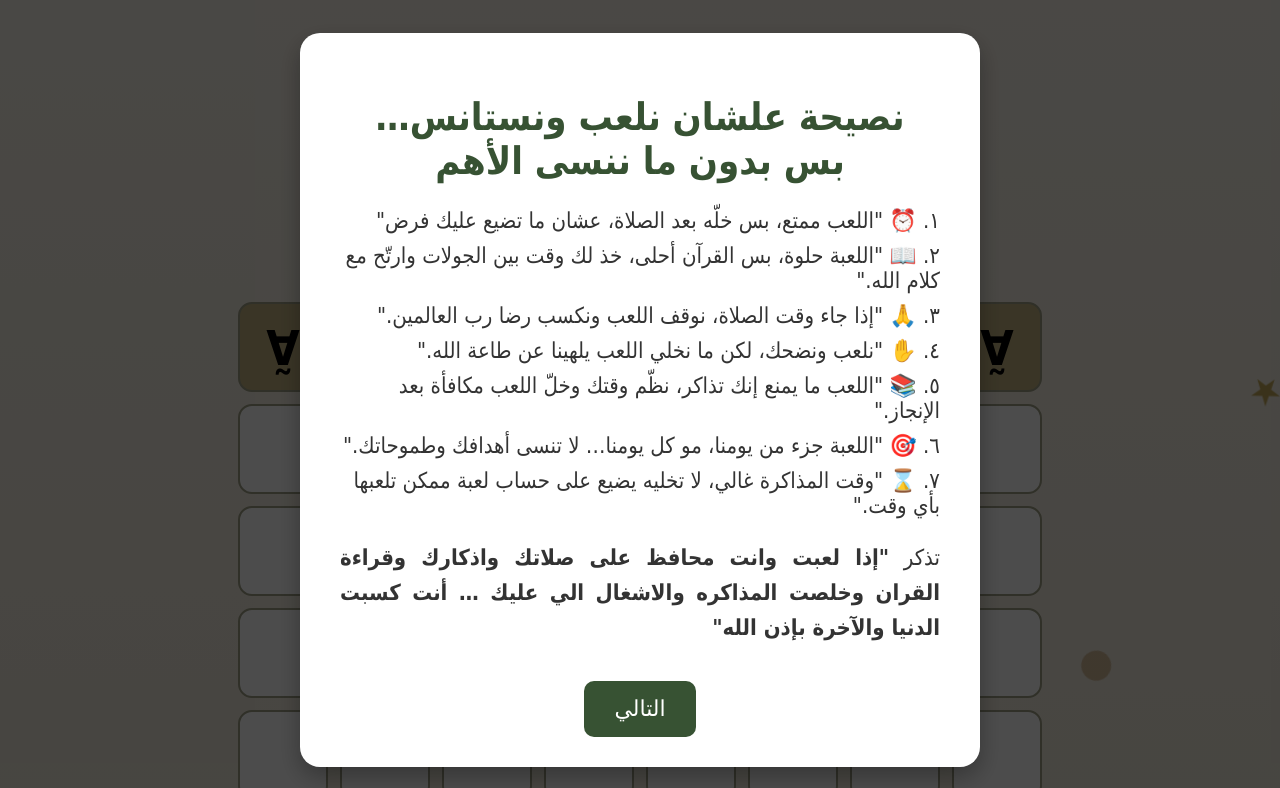
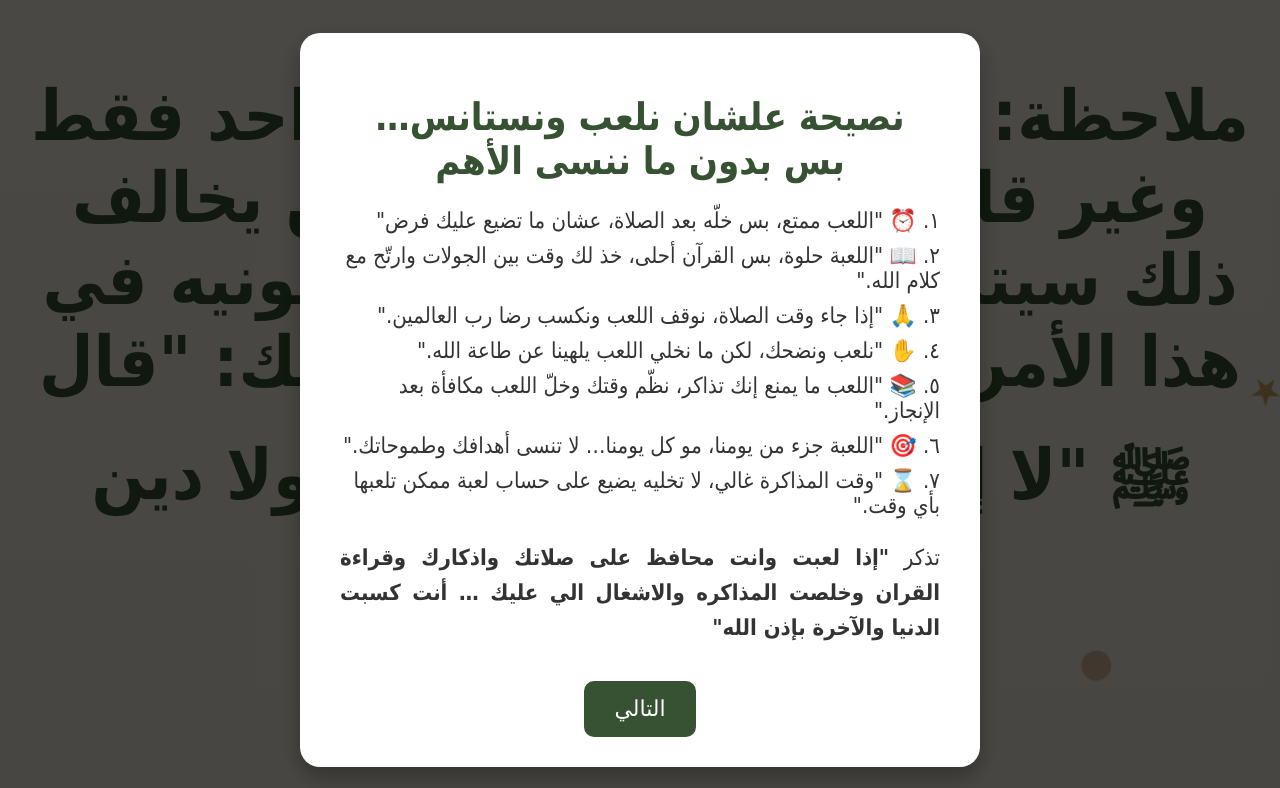
Before and after one commit to hhdhdjgjk/New-pro, a plain HTML site: page index.html in a window 1280 px wide. Shown: the top 788 px of the page. Drawn offline with Linux system fonts and the light colour scheme.

Commit message:
Update index.html

```diff
--- a/index.html
+++ b/index.html
@@ -242,6 +242,8 @@
 </style>
 </head>
 <body>
+<h1>ملاحظة: هذه النسخه لشخص واحد فقط وغير قابله للنشر او البيع ومن يخالف ذلك سيتم اتخاذ الإجراءات القانونيه في هذا الأمر وللتذكير بذمتك وأمانتك:
+ "قال ﷺ "لا إيمان لمن لا أمانة له، ولا دين لمن لا عهد له"</h1>
 
 <h1>مقطار</h1>
 
```
